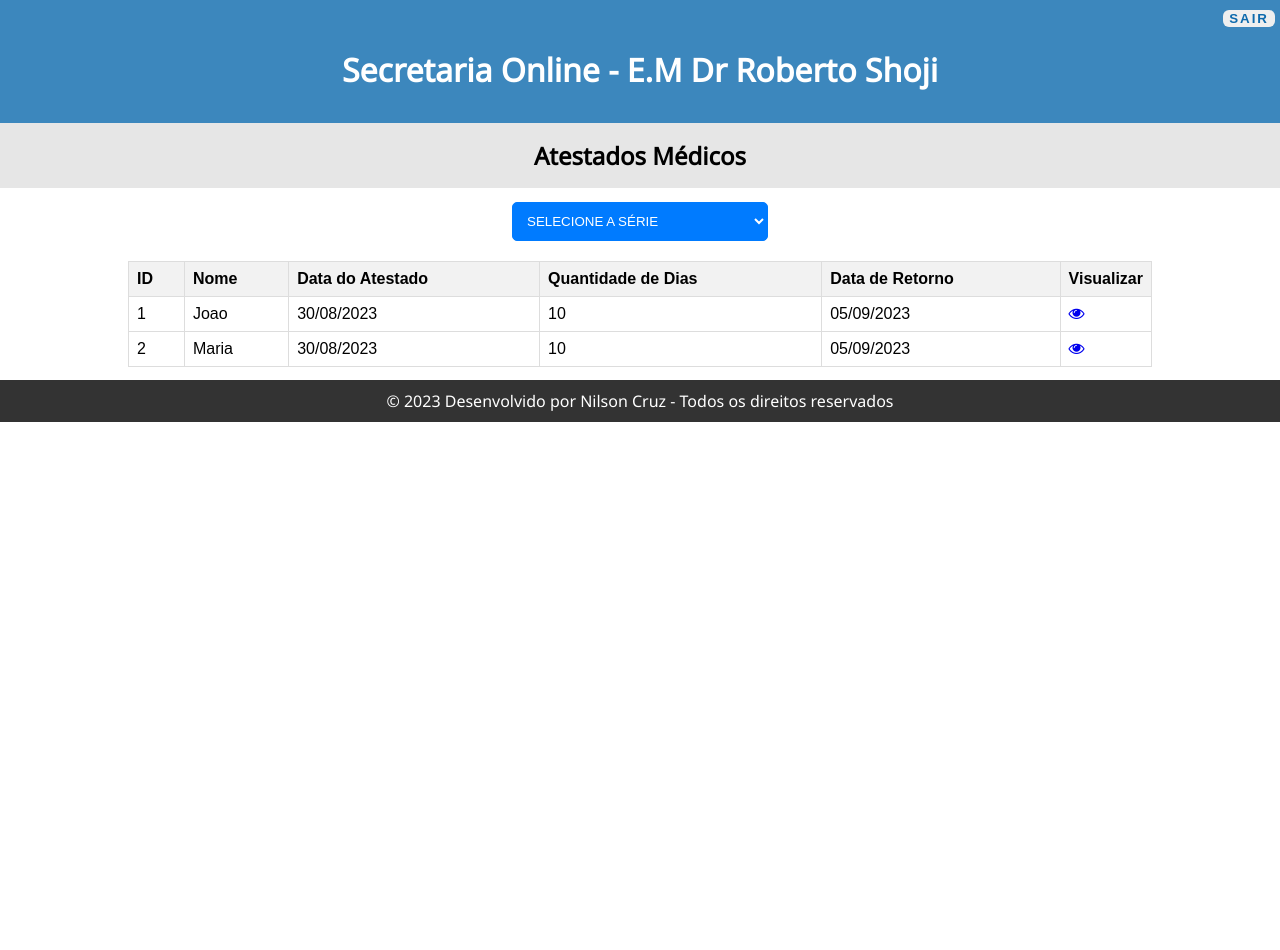
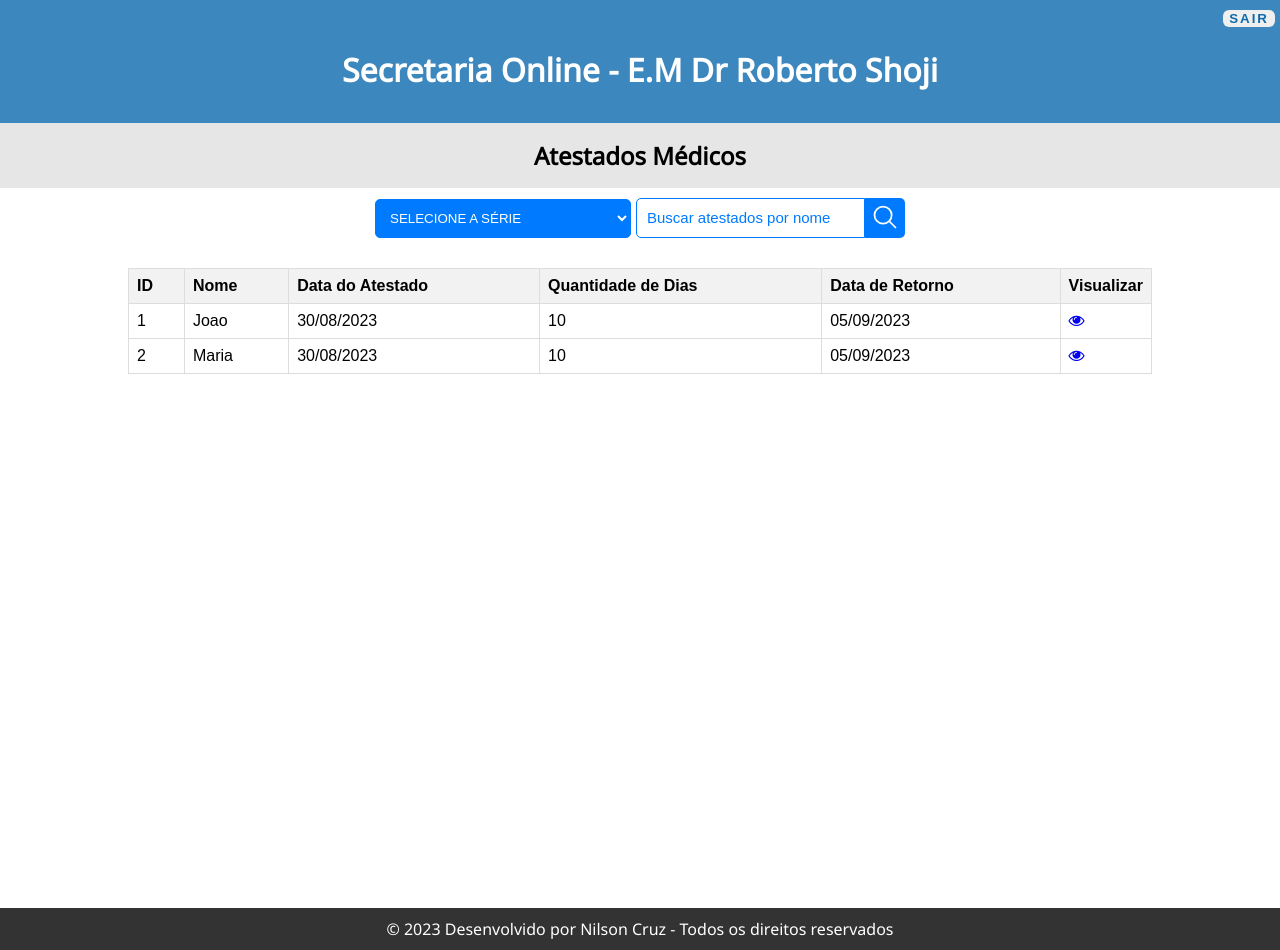
Before and after one commit to nilcruz/siteShojinho, a PHP site: page /atestados.html in a window 1280 px wide. Before the commit the page ends 422 px from the top, so only its background shows below. Run offline with PHP 8.4, Linux system fonts and the light colour scheme.

Commit message:
adicionado input de buscar atestado

```diff
--- a/atestados.html
+++ b/atestados.html
@@ -1,5 +1,6 @@
 <!DOCTYPE html>
 <html lang="pt-br">
+
 <head>
   <meta charset="UTF-8">
   <meta name="viewport" content="width=device-width, initial-scale=1.0">
@@ -8,6 +9,7 @@
   <link rel="stylesheet" href="../styles/atestados.css">
   <link rel="stylesheet" href="https://cdnjs.cloudflare.com/ajax/libs/font-awesome/4.7.0/css/font-awesome.min.css">
 </head>
+
 <body>
 
   <div class="menu-bar">
@@ -26,6 +28,18 @@
   </div>
 
   <div class="menu-container-atestado">
+    <div class="container-busca">
+      <div class="buscar">
+        <input type="text" name="" id="" placeholder="Buscar atestados por nome">
+        <button>
+          <svg xmlns="http://www.w3.org/2000/svg" class="ionicon" viewBox="0 0 512 512">
+            <path d="M221.09 64a157.09 157.09 0 10157.09 157.09A157.1 157.1 0 00221.09 64z" fill="none"
+              stroke="currentColor" stroke-miterlimit="10" stroke-width="32" />
+            <path fill="none" stroke="currentColor" stroke-linecap="round" stroke-miterlimit="10" stroke-width="32"
+              d="M338.29 338.29L448 448" />
+          </svg>
+        </button>
+      </div>
       <select class="series-select">
         <option value="1">SELECIONE A SÉRIE</option>
         <option value="1">1º ANO</option>
@@ -34,6 +48,7 @@
         <option value="4">4º ANO</option>
         <option value="5">5º ANO</option>
       </select>
+    </div>
 
     <table class="tabela-aluno-atestado">
       <thead>
@@ -70,10 +85,10 @@
     </table>
 
   </div>
-</body>
 
   <footer class="styled-footer-atestado">
     <p>&copy; 2023 Desenvolvido por Nilson Cruz - Todos os direitos reservados</p>
   </footer>
+</body>
 
 </html>
--- a/styles/atestados.css
+++ b/styles/atestados.css
@@ -1,77 +1,76 @@
 @import url('https://fonts.googleapis.com/css2?family=Noto+Sans&display=swap');
 
-body{
-    width:100%;
+body {
+  width: 100%;
   font-family: 'Noto Sans', Sans-serif;
   margin: 0;
+  height: 100vh;
 }
 
 .menu-bar {
   width: 100%;
-  background-color: rgb(12,106,173,0.8);
+  background-color: rgb(12, 106, 173, 0.8);
   padding: 10px 0;
 
 }
 
 .menu-bar-text {
   display: flex;
-justify-content:center;
+  justify-content: center;
   align-items: center;
   color: white;
 
 }
 
-.menu-atestado{
+.menu-atestado {
   display: flex;
-justify-content:center;
+  justify-content: center;
   align-items: center;
-background-color:#E6E6E6
-
+  background-color: #E6E6E6
 }
 
 .btn-sair {
-border:none;
-border-radius:6px;
-outline:none;
+  border: none;
+  border-radius: 6px;
+  outline: none;
   text-transform: uppercase;
   font-weight: 800;
-color:rgb(13,106,173);
+  color: rgb(13, 106, 173);
   letter-spacing: 2px;
   cursor: pointer;
   transition: opacity 0.3s ease;
 
 }
 
-.btn-sair:hover{
+.btn-sair:hover {
   opacity: 0.8;
   background-color: red;
 }
 
-.menu-btn-sair{
+.menu-btn-sair {
   display: flex;
   justify-content: flex-end;
-margin-right:5px;
+  margin-right: 5px;
 
 }
 
-.menu-text-atestado{
+.menu-text-atestado {
   font-size: 12px;
 
 }
 
-.menu-container-atestado{
-width:100%;
-height:15vw;
-display:flex;
-flex-direction:column;
-justify-content: center;
+.menu-container-atestado {
+  width: 100%;
+  display: flex;
+  flex-direction: column;
+  justify-content: start;
   gap: 20px;
-align-items:center;
-
+  align-items: center;
+  min-height: 90vh;
 }
 
-.series-select:hover{
-cursor:pointer;
+.series-select:hover {
+  cursor: pointer;
   border: 1px solid #007bff;
   transform: scale(1.02);
 
@@ -84,7 +83,8 @@ border: 1px solid #ddd;
   font-family: Arial, sans-serif;
 }
 
-.tabela-aluno-atestado th, .tabela-aluno-atestado td {
+.tabela-aluno-atestado th,
+.tabela-aluno-atestado td {
   border: 1px solid #ddd;
   padding: 8px;
   text-align: left;
@@ -100,7 +100,6 @@ width: 30px;
 }
 
 .styled-footer-atestado {
-position: fixed;
   background-color: #333;
   color: #fff;
   text-align: center;
@@ -114,10 +113,56 @@ margin: 0;
 
 .series-select {
   width: 20%;
-margin: 0 auto;
+  /* margin: 0 auto;
+margin-top: 25px; */
   padding: 10px;
   border: 1px solid #007bff;
   border-radius: 5px;
   color: white;
   background-color: #007bff;
 }
+
+.container-busca {
+  width: 100%;
+  padding: 10px 0;
+  display: flex;
+  flex-direction: row-reverse;
+  align-items: center;
+  justify-content: center;
+  gap: 5px;
+}
+
+.buscar {
+  display: flex;
+}
+
+.buscar input {
+  padding: 10px;
+  border: 1px solid #007bff;
+  color: #0a325c;
+  border-radius: 5px 0 0 5px;
+  font-size: 16px;
+}
+
+.buscar input::placeholder{
+  color: #007bff;
+  font-size: 15px;
+}
+
+.buscar button {
+  width: 40px;
+  background: #007bff;
+  border: none;
+  outline: none;
+  border-radius: 0 5px 5px 0;
+  transition: 500ms;
+  cursor: pointer;
+}
+
+.buscar button svg path {
+  color: white;
+}
+
+.buscar button:hover{
+  opacity: 0.8;
+}
--- a/styles/inicio.css
+++ b/styles/inicio.css
@@ -90,6 +90,7 @@ body {
   justify-content: center;
   align-items: center;
   padding: 20px;
+
 }
 
 .box {
```
Also changed, not shown: perfilProfessor.html (+4 -170 lines), styles/perfilProfessor.css (added, +174 -0 lines). Lines whose indentation alone changed are shown as unchanged.
